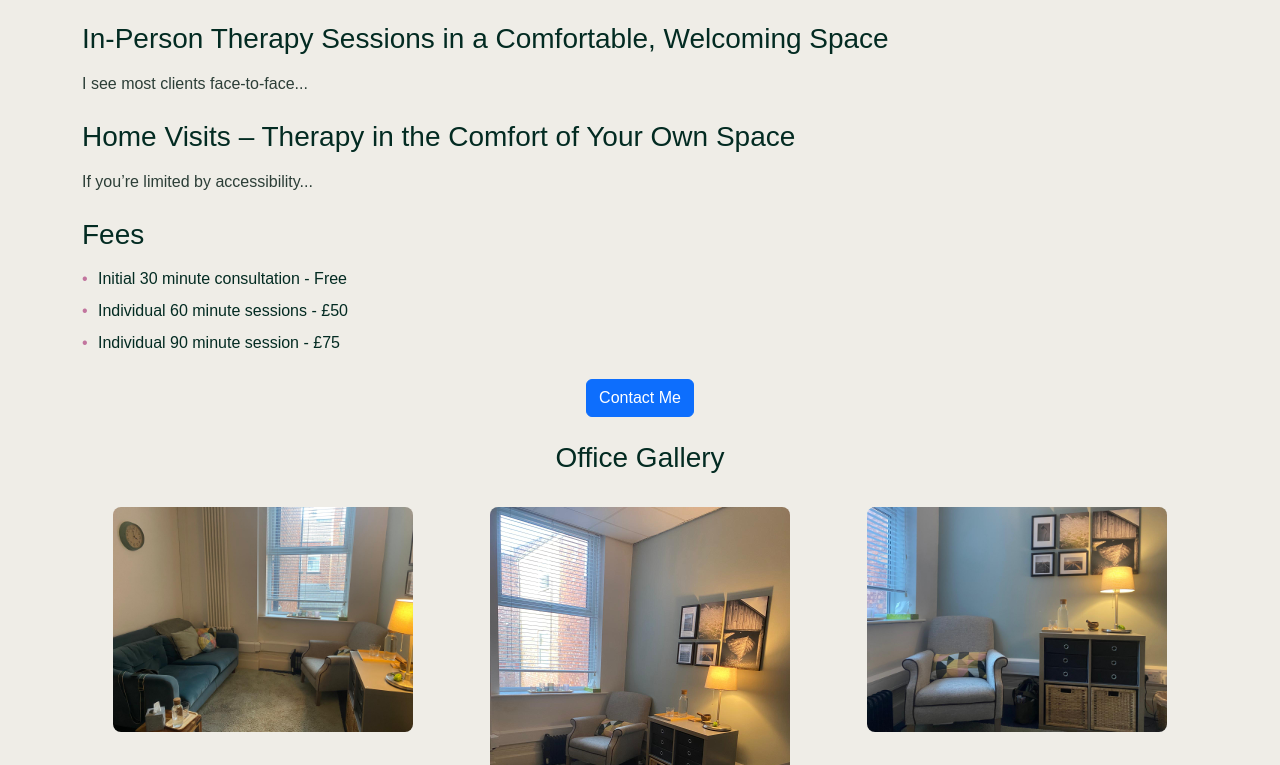
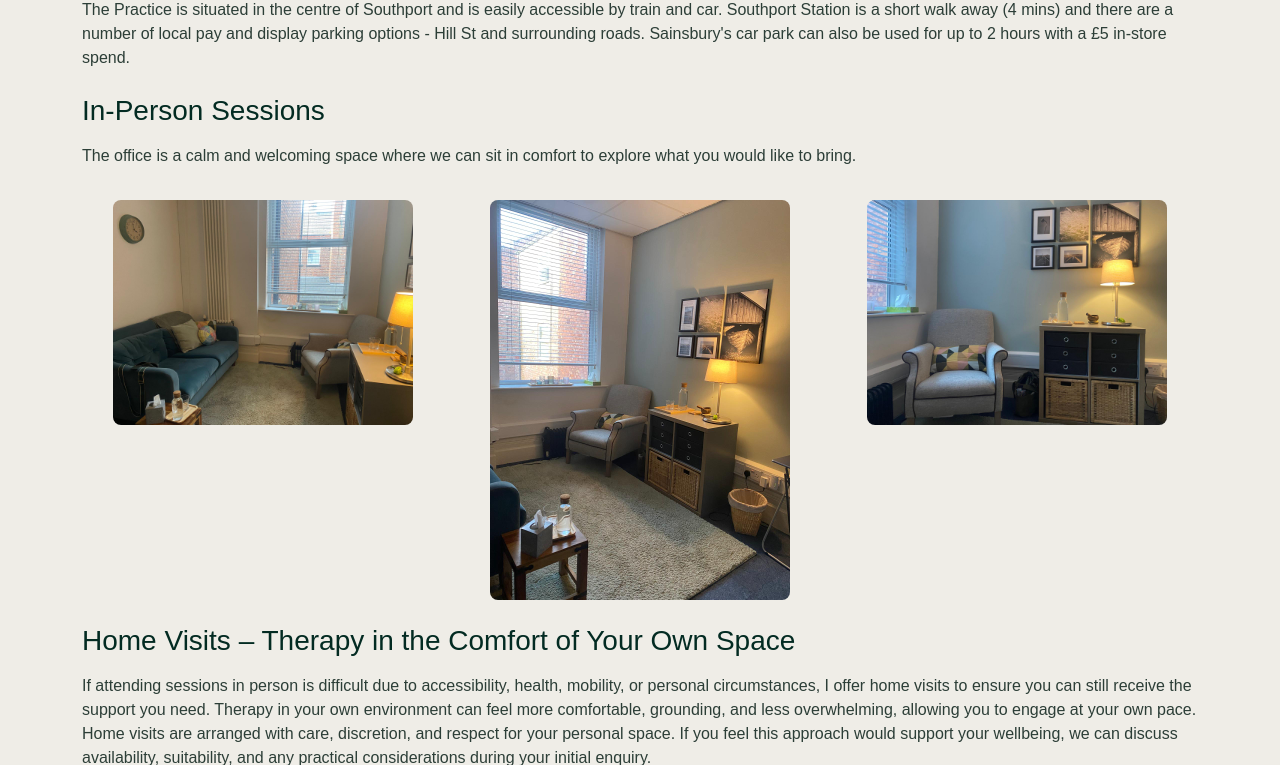
Before and after one commit to NoahDR17/vicky-malin-psychotherapy, a React (Create React App) app in the folder my-app/: page /services/in-person in a window 1280 px wide. Shown: the part 815-1580 px from the top of the page. Built offline with nearby package versions, Linux system fonts and the light colour scheme.

Commit message:
Feat: improve in person page

```diff
--- a/my-app/src/components/InPerson.js
+++ b/my-app/src/components/InPerson.js
@@ -54,19 +54,52 @@ const InPerson = () => {
             onLoad={handleIframeLoad}
           />
         </div>
+        <p>
+          The Practice is situated in the centre of Southport and is easily
+          accessible by train and car. Southport Station is a short walk away (4
+          mins) and there are a number of local pay and display parking options
+          - Hill St and surrounding roads. Sainsbury's car park can also be used
+          for up to 2 hours with a £5 in-store spend.
+        </p>
       </section>
 
       {/* In-Person Therapy Description */}
       <section className="service-description mb-4">
-        <h3>In-Person Therapy Sessions in a Comfortable, Welcoming Space</h3>
-        <p>I see most clients face-to-face...</p>
-        {/* ...rest of your content... */}
+        <h3>In-Person Sessions</h3>
+        <p>
+          The office is a calm and welcoming space where we can sit in comfort
+          to explore what you would like to bring.
+        </p>
+        {/* Office Photos Section */}
+        <section className="office-photos mb-4">
+          <Row className="g-3">
+            <Col md={4}>
+              <img src={off2} alt="Office 1" className="img-fluid" />
+            </Col>
+            <Col md={4}>
+              <img src={off1} alt="Office 2" className="img-fluid" />
+            </Col>
+            <Col md={4}>
+              <img src={off3} alt="Office 3" className="img-fluid" />
+            </Col>
+          </Row>
+        </section>
       </section>
 
       {/* Home Visits Section */}
       <section className="home-visits mb-4">
         <h3>Home Visits – Therapy in the Comfort of Your Own Space</h3>
-        <p>If you’re limited by accessibility...</p>
+        <p>
+          If attending sessions in person is difficult due to accessibility,
+          health, mobility, or personal circumstances, I offer home visits to
+          ensure you can still receive the support you need. Therapy in your own
+          environment can feel more comfortable, grounding, and less
+          overwhelming, allowing you to engage at your own pace. Home visits are
+          arranged with care, discretion, and respect for your personal space.
+          If you feel this approach would support your wellbeing, we can discuss
+          availability, suitability, and any practical considerations during
+          your initial enquiry.
+        </p>
       </section>
 
       {/* Fees Section */}
@@ -85,25 +118,6 @@ const InPerson = () => {
           Contact Me
         </Button>
       </section>
-
-      {/* Office Photos Section */}
-      <section className="office-photos mb-4">
-        <h3 className="text-center">Office Gallery
-</h3>
-        <Row className="g-3">
-          <Col md={4}>
-            <img src={off2} alt="Office 1" className="img-fluid" />
-          </Col>
-          <Col md={4}>
-          <img src={off1} alt="Office 2" className="img-fluid" />
-
-          </Col>
-          <Col md={4}>
-          <img src={off3} alt="Office 3" className="img-fluid" />
-
-          </Col>
-        </Row>
-      </section>
     </Container>
   );
 };
```
